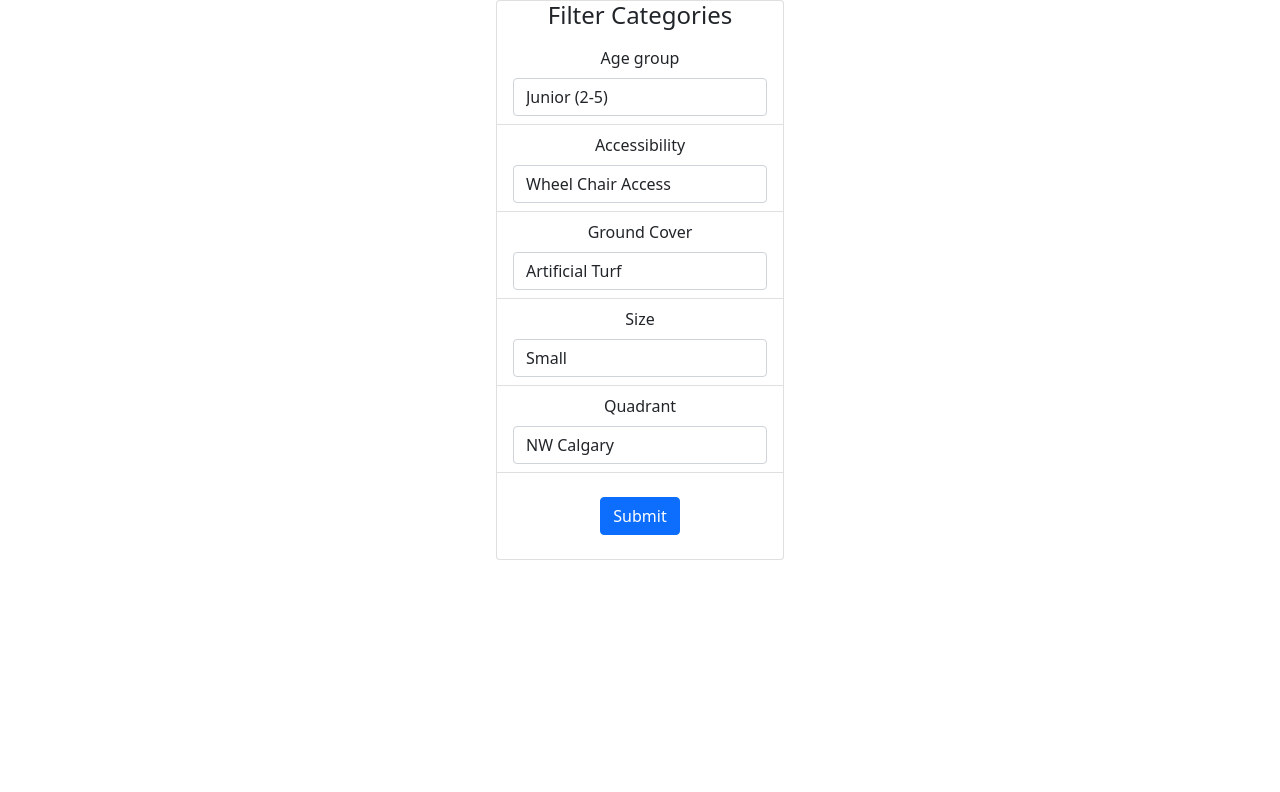
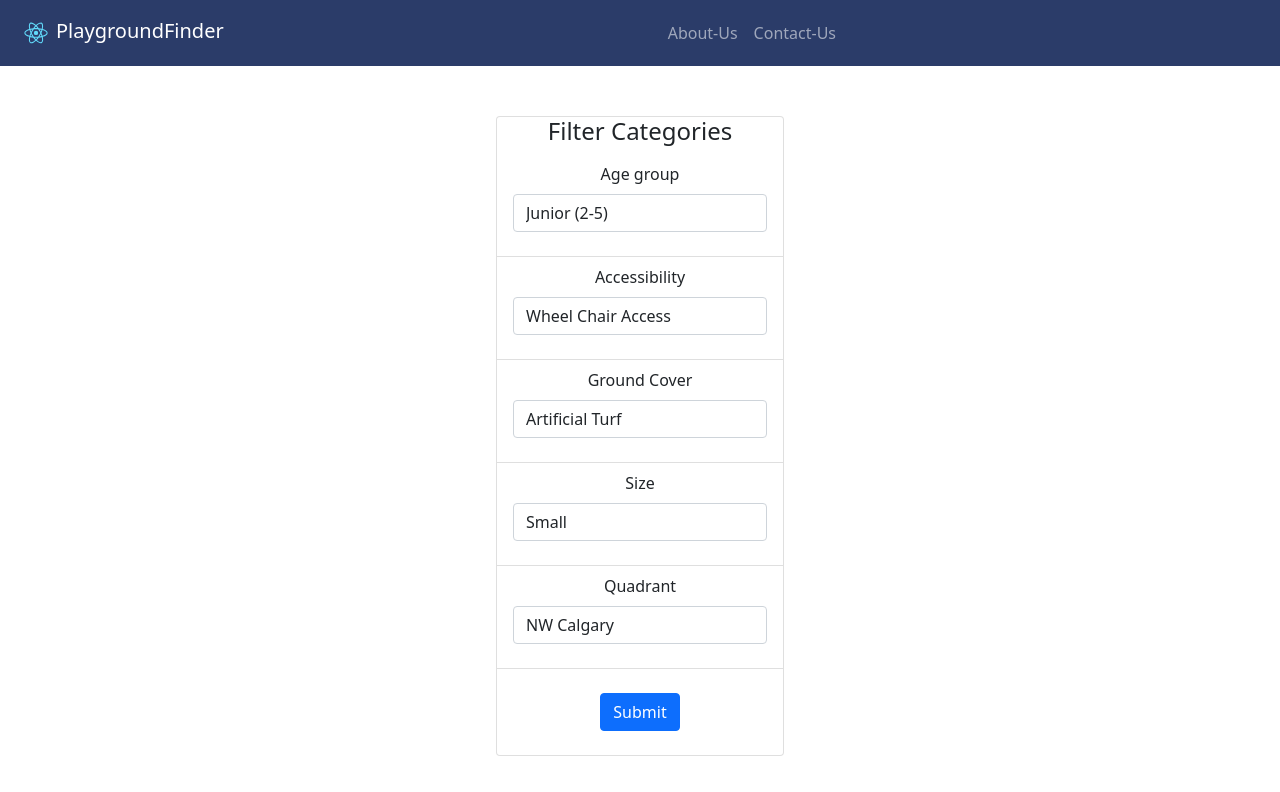
Before and after one commit to Playground-Finder/Web-FrontEnd, a React (Create React App) app in the folder client/: page / in a window 1280 px wide. Shown: the top 792 px of the page. Built offline with nearby package versions, Linux system fonts and the light colour scheme.

Commit message:
completed AboutUS and ContactUs screen  links

```diff
--- a/client/public/index.html
+++ b/client/public/index.html
@@ -1,43 +1,26 @@
 <!DOCTYPE html>
 <html lang="en">
+
 <head>
   <meta charset="utf-8" />
   <link rel="icon" href="%PUBLIC_URL%/favicon.ico" />
   <meta name="viewport" content="width=device-width, initial-scale=1" />
   <meta name="theme-color" content="#000000" />
-    <meta
-      name="description"
-      content="Web site created using create-react-app"
-    />
+  <meta name="description" content="Web site created using create-react-app" />
   <link rel="apple-touch-icon" href="%PUBLIC_URL%/logo192.png" />
-    <!--
-      manifest.json provides metadata used when your web app is installed on a
-      user's mobile device or desktop. See https://developers.google.com/web/fundamentals/web-app-manifest/
-    -->
+
+  <link rel="stylesheet" href="https://cdn.jsdelivr.net/npm/bootstrap@4.6.0/dist/css/bootstrap.min.css"
+    integrity="sha384-B0vP5xmATw1+K9KRQjQERJvTumQW0nPEzvF6L/Z6nronJ3oUOFUFpCjEUQouq2+l" crossorigin="anonymous" />
+
   <link rel="manifest" href="%PUBLIC_URL%/manifest.json" />
-    <!--
-      Notice the use of %PUBLIC_URL% in the tags above.
-      It will be replaced with the URL of the `public` folder during the build.
-      Only files inside the `public` folder can be referenced from the HTML.
 
-      Unlike "/favicon.ico" or "favicon.ico", "%PUBLIC_URL%/favicon.ico" will
-      work correctly both with client-side routing and a non-root public URL.
-      Learn how to configure a non-root public URL by running `npm run build`.
-    -->
-    <title>React App</title>
+  <title>Playground Finder</title>
 </head>
+
 <body>
   <noscript>You need to enable JavaScript to run this app.</noscript>
   <div id="root"></div>
-    <!--
-      This HTML file is a template.
-      If you open it directly in the browser, you will see an empty page.
 
-      You can add webfonts, meta tags, or analytics to this file.
-      The build step will place the bundled scripts into the <body> tag.
+</body>
 
-      To begin the development, run `npm start` or `yarn start`.
-      To create a production bundle, use `npm run build` or `yarn build`.
-    -->
-  </body>
 </html>
--- a/client/src/App.css
+++ b/client/src/App.css
@@ -1,16 +1,5 @@
 .App {
   text-align: center;
-}
-
-.App-logo {
-  height: 40vmin;
-  pointer-events: none;
-}
-
-@media (prefers-reduced-motion: no-preference) {
-  .App-logo {
-    animation: App-logo-spin infinite 20s linear;
-  }
 }
 
 .App-header {
@@ -24,15 +13,10 @@
   color: white;
 }
 
-.App-link {
-  color: #61dafb;
+.bg-myblue {
+  background-color: rgb(43, 60, 105)
 }
 
-@keyframes App-logo-spin {
-  from {
-    transform: rotate(0deg);
-  }
-  to {
-    transform: rotate(360deg);
-  }
+.container {
+  margin-top: 50px;
 }
--- a/client/src/App.js
+++ b/client/src/App.js
@@ -1,20 +1,16 @@
-// import logo from './logo.svg';
+
 import './App.css';
-import 'bootstrap/dist/css/bootstrap.min.css';
 import React, { Component } from 'react';
 import { BrowserRouter as Router, Route } from 'react-router-dom';
 import Main from './components/Main';
-// import { Link } from 'react-router-dom'
-import Navbar from './components/Navbar';
+import Navbar1 from './components/Navbar1';
 
 function App() {
 
   return (
     <Router>
       <div className="App">
-        <Route path="/navbar" component={Navbar} />
-        <Main />
-        {/* <Route path="/fileredItems" component={FileredItems} /> */}
+        <Navbar1 />
       </div>
     </Router>
   );
--- /dev/null
+++ b/client/src/components/AboutUs.js
@@ -0,0 +1,14 @@
+import React from 'react'
+
+const AboutUs = () => {
+    return (
+
+        <div>
+            <h3>This is about us heroes</h3>
+            <h3>This is about us heroes</h3>
+            <h3>This is about us heroes</h3>
+        </div>
+    )
+}
+
+export default AboutUs
--- /dev/null
+++ b/client/src/components/ContactUs.js
@@ -0,0 +1,15 @@
+import React from 'react'
+
+const ContactUs = () => {
+    return (
+
+        <div>
+            <h3>hello ContactUs...</h3>
+            <h3>hello ContactUs...</h3>
+            <h3>hello ContactUs...</h3>
+        </div>
+
+    )
+}
+
+export default ContactUs
--- a/client/src/components/Navbar.js
+++ /dev/null
@@ -1,14 +0,0 @@
-import React from 'react';
-
-const Tutorial = () => {
-    return (
-        <div>
-            <p>
-                We are group of students, and this is our tutorial page for your path to the future....
-
-            </p>
-        </div>
-    )
-}
-
-export default Tutorial
--- /dev/null
+++ b/client/src/components/Navbar1.js
@@ -0,0 +1,47 @@
+import React from 'react';
+import logo from '../logo.svg'
+import { Nav, Navbar } from 'react-bootstrap';
+import { Switch, Route, Link } from 'react-router-dom';
+
+import AboutUs from './AboutUs';
+import ContactUs from './ContactUs';
+import Main from './Main';
+
+const Navbar1 = () => {
+    return (
+        <div>
+            <div>
+                <Navbar bg="myblue" variant="dark"
+                    sticky="top" expand="md" className="justify-content-center"
+                >
+                    <Navbar.Brand href="/" >
+                        <img src={logo} width="40px" height="40px" />
+                    PlaygroundFinder
+                </Navbar.Brand>
+
+                    <Navbar.Toggle />
+                    <Navbar.Collapse className="justify-content-center">
+                        <Nav>
+                            <Nav.Link href='AboutUs'>About-Us</Nav.Link>
+
+                            <Nav.Link href="ContactUs">Contact-Us</Nav.Link>
+                        </Nav>
+                    </Navbar.Collapse>
+                </Navbar>
+            </div >
+
+
+            <div>
+                <Switch>
+                    <Route exact path='/' component={Main} />
+                    <Route path='/AboutUs' component={AboutUs} />
+                    <Route path='/ContactUs' component={ContactUs} />
+
+                </Switch>
+            </div>
+        </div>
+
+    )
+}
+
+export default Navbar1
--- a/client/src/index.js
+++ b/client/src/index.js
@@ -2,11 +2,14 @@ import React from 'react';
 import ReactDOM from 'react-dom';
 import './index.css';
 import App from './App';
-
+import 'bootstrap/dist/css/bootstrap.min.css';
 
 ReactDOM.render(
+
   <React.StrictMode>
     <App />
   </React.StrictMode>,
+
   document.getElementById('root')
+
 );
```
Lines whose indentation alone changed are shown as unchanged.
